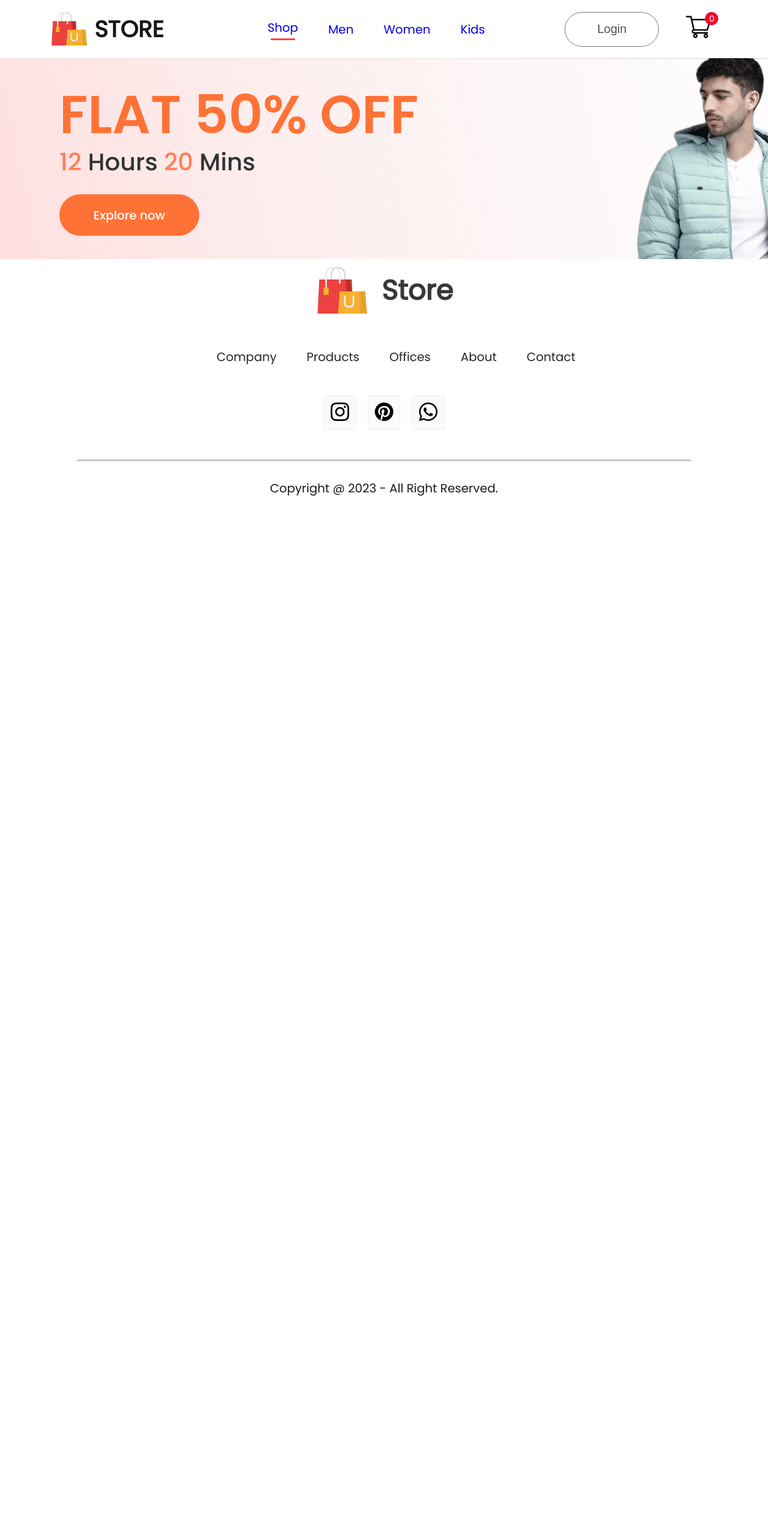
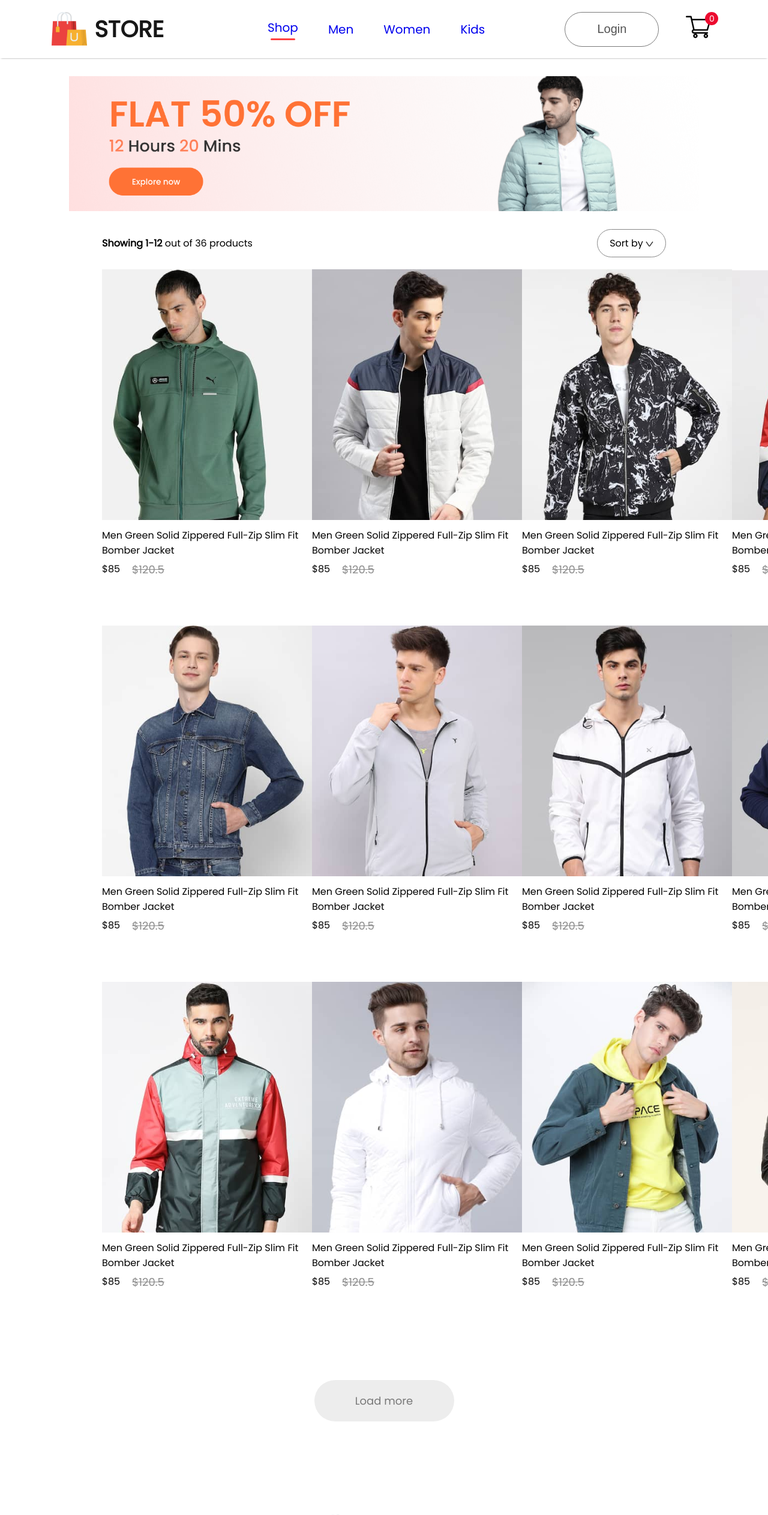
Before and after one commit to AnastasiiaYurchenko/online-store, a React (Create React App) app: page /online-store/men in a window 1280 px wide. Shown: the top 2526 px of the page at 60% size. Before the commit the page ends 859 px from the top, so only its background shows below. Built offline with nearby package versions, Linux system fonts and the light colour scheme.

Commit message:
finish ShopCategory  markup, styles

```diff
--- a/src/pages/CSS/ShopCategory.css
+++ b/src/pages/CSS/ShopCategory.css
@@ -0,0 +1,43 @@
+.shopcategory-banner{
+    display: block;
+    margin: 30px auto;
+    width: 82%;
+}
+
+.shopcategory-indexSort{
+    display: flex;
+    margin: 0px 170px;
+    justify-content: space-between;
+    align-items: center;
+}
+
+.shopcategory-sort{
+    padding: 10px 20px;
+    border-radius: 40px;
+    border: 1px solid #888;
+}
+
+.shopcategory-indexSort p span {
+    font-weight: 600;
+}
+
+.shopcategory-products{
+    margin: 20px 170px;
+    display: grid;
+    grid-template-columns: 1fr 1fr 1fr 1fr;
+    row-gap: 80px;
+}
+
+.shopcategory-loadmore{
+    display: flex;
+    justify-content: center;
+    align-items: center;
+    margin: 150px auto;
+    width: 233px;
+    height: 69px;
+    border-radius: 75px;
+    background: #ededed;
+    color: #787878;
+    font-size: 18px;
+    font-weight: 500;
+}
--- a/src/pages/ShopCategory.jsx
+++ b/src/pages/ShopCategory.jsx
@@ -1,13 +1,34 @@
 import React, { useContext } from 'react';
 import './CSS/ShopCategory.css';
 import { ShopContext } from 'context/ShopContext';
+import dropdown_icon from '../components/assets/dropdown_icon.png';
+import Item from 'components/Item/Item';
 
 const ShopCategory = (props) => {
   const { all_product } = useContext(ShopContext);
   return (
     <div className='shop-category'>
-      <img src={props.banner} alt="Banner" />
-
+      <img className='shopcategory-banner' src={props.banner} alt="Banner" />
+      <div className="shopcategory-indexSort">
+        <p>
+          <span>Showing 1-12</span> out of 36 products
+        </p>
+        <div className="shopcategory-sort">
+          Sort by <img src={dropdown_icon} alt="Dropdown icon" />
+        </div>
+      </div>
+      <div className="shopcategory-products">
+        {all_product.map((item, i) => {
+          if (props.category === item.category) {
+            return <Item key={i} id={item.id} name={item.name} image={item.image} new_price={item.new_price} old_price={item.old_price}/>
+          } else {
+            return null;
+          }
+        })}
+      </div>
+      <div className="shopcategory-loadmore">
+        Load more
+      </div>
     </div>
   )
 }
```
